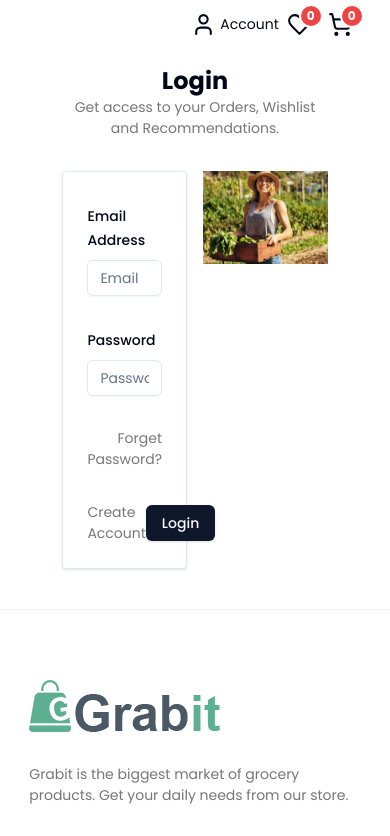
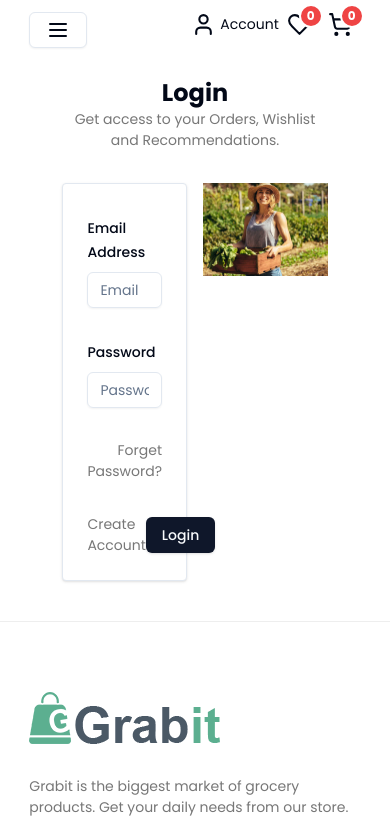
Before and after one commit to shoyeb001/ecommerce, a React (Vite) app in the folder ecommercefrontend/: page /login in a window 390 px wide. Shown: the top 836 px of the page. Built offline with nearby package versions, Linux system fonts and the light colour scheme; what @react-pdf/renderer would draw is missing.

Commit message:
mobile sidebar added

```diff
--- /dev/null
+++ b/ecommercefrontend/src/layout/components/MobileSidebar.jsx
@@ -0,0 +1,29 @@
+import {Sheet, SheetContent, SheetHeader, SheetTitle, SheetTrigger,} from "@/components/ui/sheet"
+import {Button} from "@/components/ui/button.jsx";
+import {Menu} from "lucide-react";
+import {Link} from "react-router-dom";
+
+const MobileSidebar = ()=>{
+    return (
+        <Sheet>
+            <SheetTrigger asChild>
+                <Button variant="outline"><Menu/></Button>
+            </SheetTrigger>
+            <SheetContent side="left">
+                <SheetHeader>
+                    <SheetTitle>Main Menu</SheetTitle>
+                </SheetHeader>
+                <div className="grid gap-4 py-4">
+                    <div className="flex flex-col hap-4">
+                        <Link to="/home" className="font-bold mb-2">Home</Link>
+                        <Link to="/shop" className="font-bold mb-2">Shop</Link>
+                        <Link to="/cart" className="font-bold mb-2">Cart</Link>
+                        <Link to="/privacy" className="font-bold mb-2">Privacy-Policy</Link>
+                        <Link to="/contact" className="font-bold mb-2">Contact</Link>
+                    </div>
+                </div>
+            </SheetContent>
+        </Sheet>
+    )
+}
+export default MobileSidebar;
--- a/ecommercefrontend/src/layout/components/NavBar.jsx
+++ b/ecommercefrontend/src/layout/components/NavBar.jsx
@@ -14,6 +14,7 @@ import {callApi} from "@/config/apiConfig.js";
 import {debounce} from "@/lib/debounce.js";
 import {useCallback} from "react";
 import {useEffect} from "react";
+import MobileSidebar from "@/layout/components/MobileSidebar.jsx";
 
 const Navbar = () =>{
     const userStore = useUser();
@@ -44,7 +45,10 @@ const Navbar = () =>{
 
 
     return(
-        <div className="md:flex md:gap-8 py-3 w-[85%] m-auto">
+        <div className="flex gap-8 py-3 w-[85%] m-auto">
+            <div className="md:hidden w-2/6">
+                <MobileSidebar/>
+            </div>
             <div className="md:w-1/6 md:h-[45px] hidden md:block">
                 <img src={Logo} className="w-[144px] "/>
             </div>
@@ -67,7 +71,7 @@ const Navbar = () =>{
                     }
                 </div>
             </div>
-            <div className="md:w-2/6 w-full">
+            <div className="md:w-2/6 w-4/6">
                 <ul className="flex items-center justify-end gap-x-2">
                     <li>
                         <Link to="/">
```
